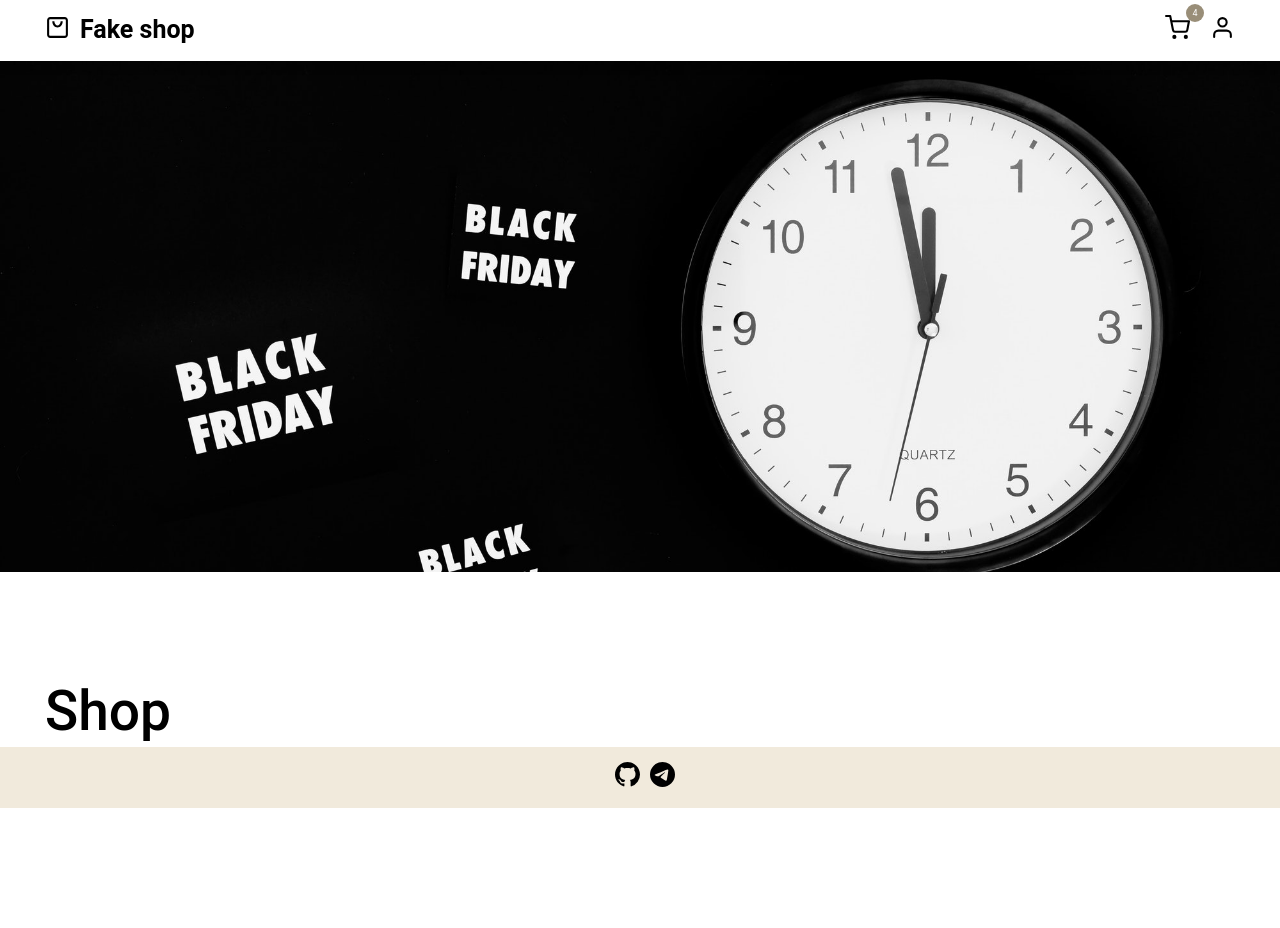
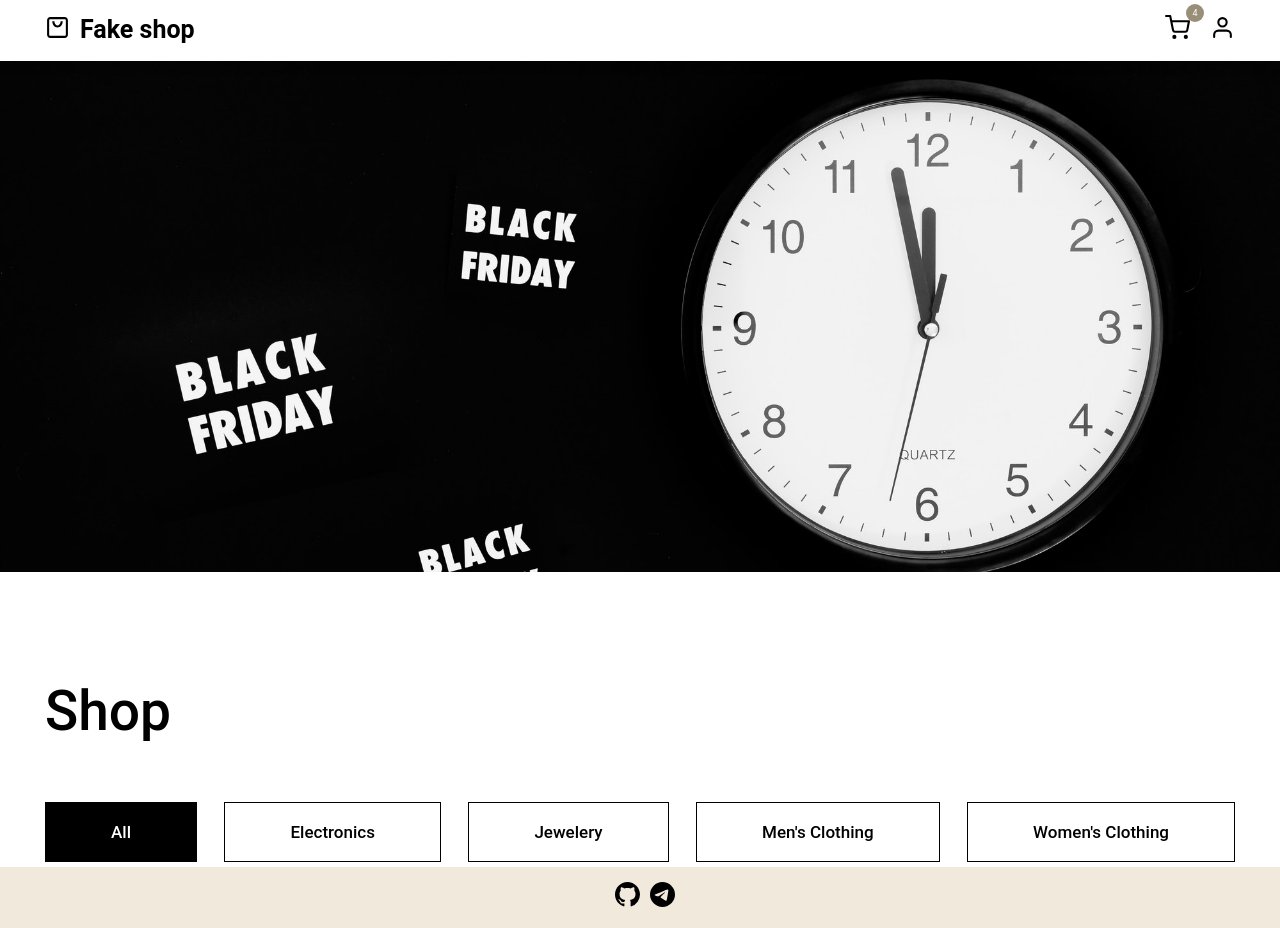
Before and after one commit to AlexLukoyanov/fake_shop_react_ts_rtk, a React (Create React App) app: page / in a window 1280 px wide. Before the commit the page ends 808 px from the top, so only its background shows below. Built offline with nearby package versions, Linux system fonts and the light colour scheme.

Commit message:
feat: added filters category component for home page

```diff
--- a/src/global.scss
+++ b/src/global.scss
@@ -51,6 +51,7 @@ li {
 
 h1 {
   margin: 0;
+  margin-bottom: 60px;
   font-weight: 500;
   font-size: 30px;
   line-height: 110%;
--- a/src/pages/home-page/HomePage.tsx
+++ b/src/pages/home-page/HomePage.tsx
@@ -1,4 +1,11 @@
+import { useAppSelector } from "../../hooks/redux";
+import FiltersCategory from "./filters-category/FiltersCategory";
+
 const HomePage = () => {
+  const category = useAppSelector((state) => state.categoriesSlice);
+
+  console.log(category);
+
   return (
     <div className="page">
       <div className="main_photo">
@@ -6,6 +13,7 @@ const HomePage = () => {
       </div>
       <div className="container">
         <h1>Shop</h1>
+        <FiltersCategory />
       </div>
     </div>
   );
--- /dev/null
+++ b/src/pages/home-page/filters-category/FiltersCategory.module.scss
@@ -0,0 +1,6 @@
+.filter_category {
+  display: flex;
+  flex-direction: row;
+  justify-content: space-between;
+  width: 100%;
+}
--- /dev/null
+++ b/src/pages/home-page/filters-category/FiltersCategory.tsx
@@ -0,0 +1,27 @@
+import styles from "./FiltersCategory.module.scss";
+import CategoryTab from "./category-tab/CategoryTab";
+import { CategoriesName } from "../../../store/categories/categories.type";
+
+const FiltersCategory = () => {
+  return (
+    <div className={styles.filter_category}>
+      <CategoryTab text={"All"} categoryName={CategoriesName.All} />
+      <CategoryTab
+        text={"Electronics"}
+        categoryName={CategoriesName.Electronics}
+      />
+      <CategoryTab text={"Jewelery"} categoryName={CategoriesName.Jewelery} />
+
+      <CategoryTab
+        text={"Men's Clothing"}
+        categoryName={CategoriesName.MensClothing}
+      />
+      <CategoryTab
+        text={"Women's Clothing"}
+        categoryName={CategoriesName.WomensClothing}
+      />
+    </div>
+  );
+};
+
+export default FiltersCategory;
--- /dev/null
+++ b/src/pages/home-page/filters-category/category-tab/CategoryTab.module.scss
@@ -0,0 +1,24 @@
+.category_button {
+  padding: 19px 65px;
+  font-weight: 500;
+  font-size: 17px;
+  background: #fff;
+  border: 1px solid #000;
+  cursor: pointer;
+  transition: 0.3s all ease;
+
+  &:hover {
+    color: #fff;
+    background: #000;
+  }
+}
+
+.active_category {
+  padding: 19px 65px;
+  color: #fff;
+  font-weight: 500;
+  font-size: 17px;
+  background: #000;
+  border: 1px solid #000;
+  cursor: pointer;
+}
--- /dev/null
+++ b/src/pages/home-page/filters-category/category-tab/CategoryTab.tsx
@@ -0,0 +1,34 @@
+import styles from "./CategoryTab.module.scss";
+import { useAppDispatch, useAppSelector } from "../../../../hooks/redux";
+import { setActiveCategory } from "../../../../store/categories/categories.slice";
+import { FC } from "react";
+import { CategoriesName } from "../../../../store/categories/categories.type";
+
+type CategoryTabProps = {
+  text: string;
+  categoryName: CategoriesName;
+};
+
+const CategoryTab: FC<CategoryTabProps> = ({ text, categoryName }) => {
+  const dispatch = useAppDispatch();
+  const category = useAppSelector((state) => state.categoriesSlice);
+
+  const getActiveCategory = () => {
+    dispatch(setActiveCategory(categoryName));
+  };
+
+  return (
+    <button
+      className={
+        categoryName === category
+          ? styles.active_category
+          : styles.category_button
+      }
+      onClick={getActiveCategory}
+    >
+      {text}
+    </button>
+  );
+};
+
+export default CategoryTab;
```
